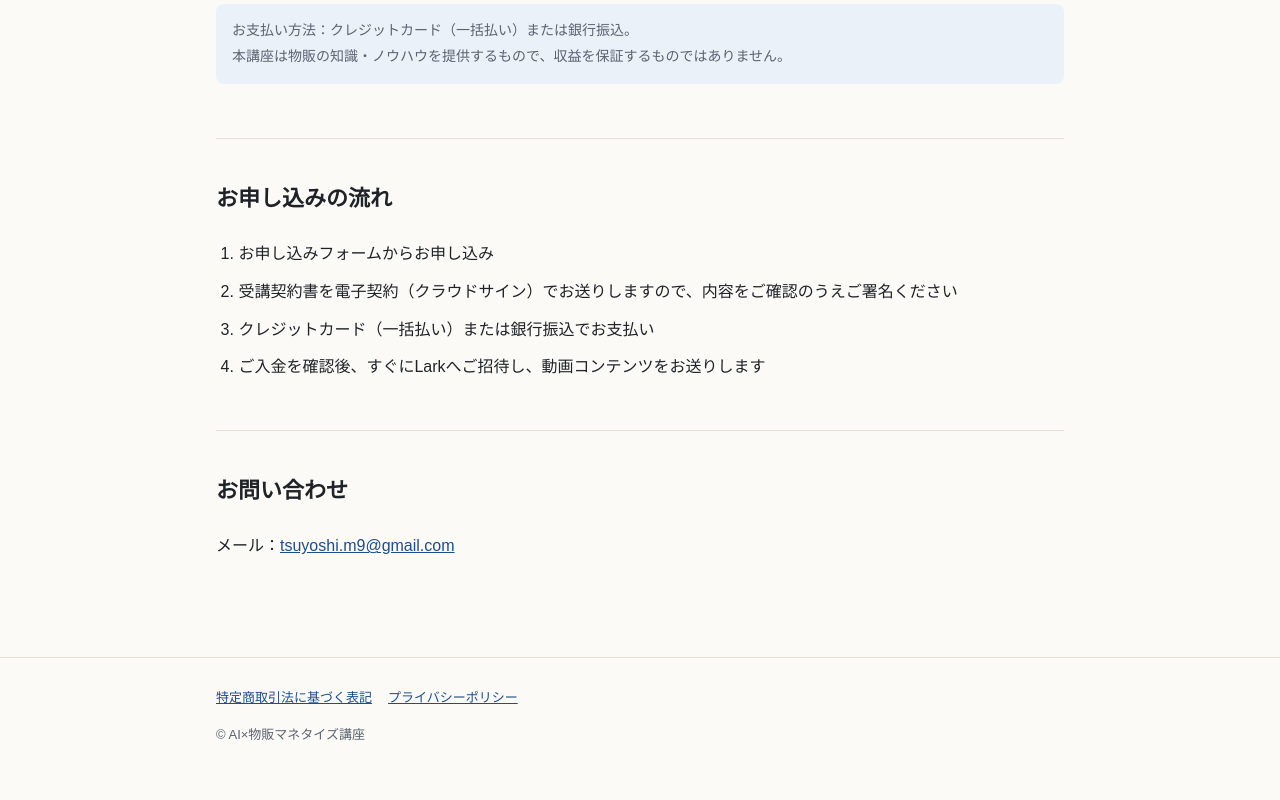
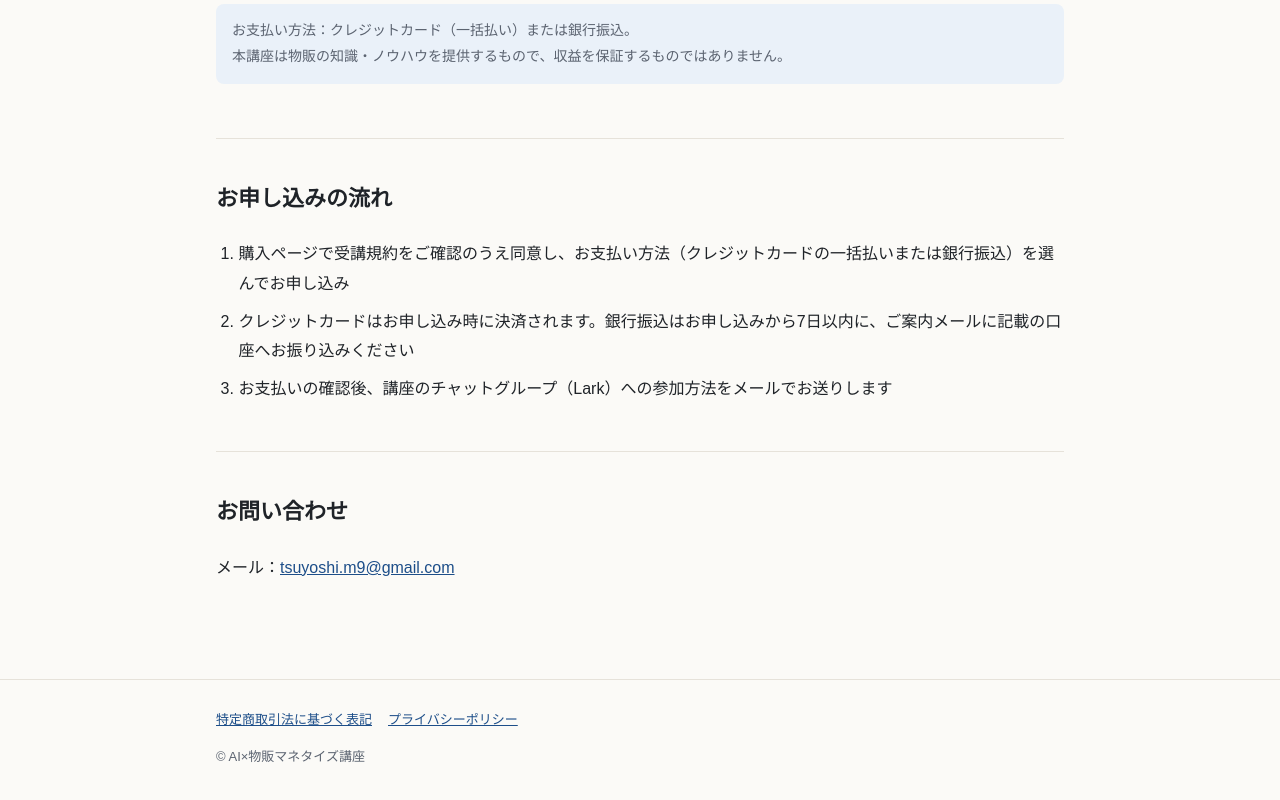
Before and after one commit to tsuyoshim9-alt/ai-bupan-course, a plain HTML site: page index.html in a window 1280 px wide. Shown: the part 1577-2377 px from the top of the page. Drawn offline with Linux system fonts and the light colour scheme.

Commit message:
申込の流れを新フロー（受講規約同意＋カード/銀行振込）に更新

```diff
--- a/index.html
+++ b/index.html
@@ -70,10 +70,9 @@
   <section>
     <h2>お申し込みの流れ</h2>
     <ol class="flow">
-      <li>お申し込みフォームからお申し込み</li>
-      <li>受講契約書を電子契約（クラウドサイン）でお送りしますので、内容をご確認のうえご署名ください</li>
-      <li>クレジットカード（一括払い）または銀行振込でお支払い</li>
-      <li>ご入金を確認後、すぐにLarkへご招待し、動画コンテンツをお送りします</li>
+      <li>購入ページで受講規約をご確認のうえ同意し、お支払い方法（クレジットカードの一括払いまたは銀行振込）を選んでお申し込み</li>
+      <li>クレジットカードはお申し込み時に決済されます。銀行振込はお申し込みから7日以内に、ご案内メールに記載の口座へお振り込みください</li>
+      <li>お支払いの確認後、講座のチャットグループ（Lark）への参加方法をメールでお送りします</li>
     </ol>
   </section>
 
```
